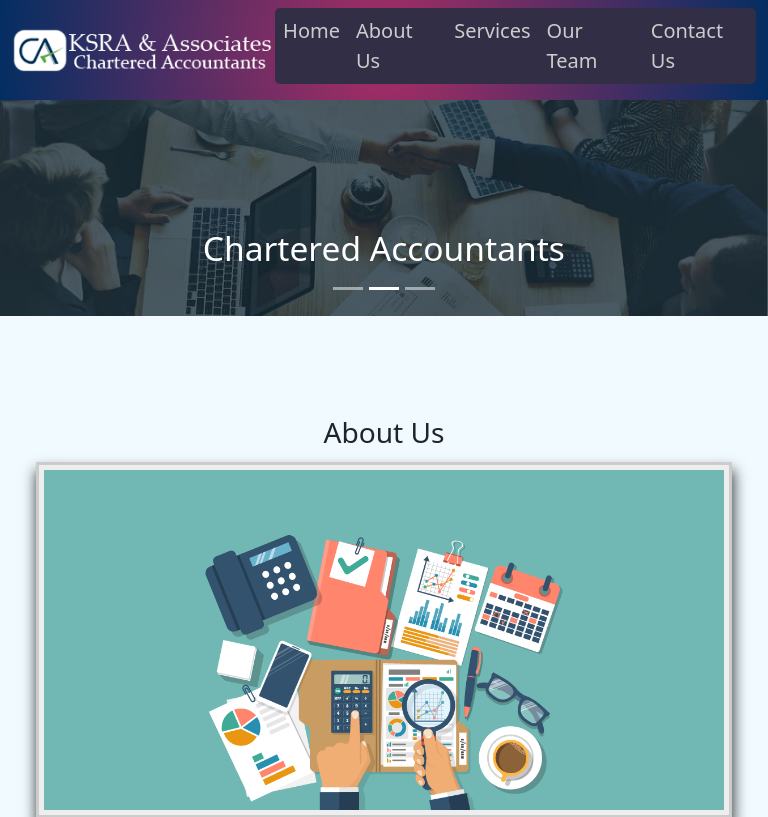
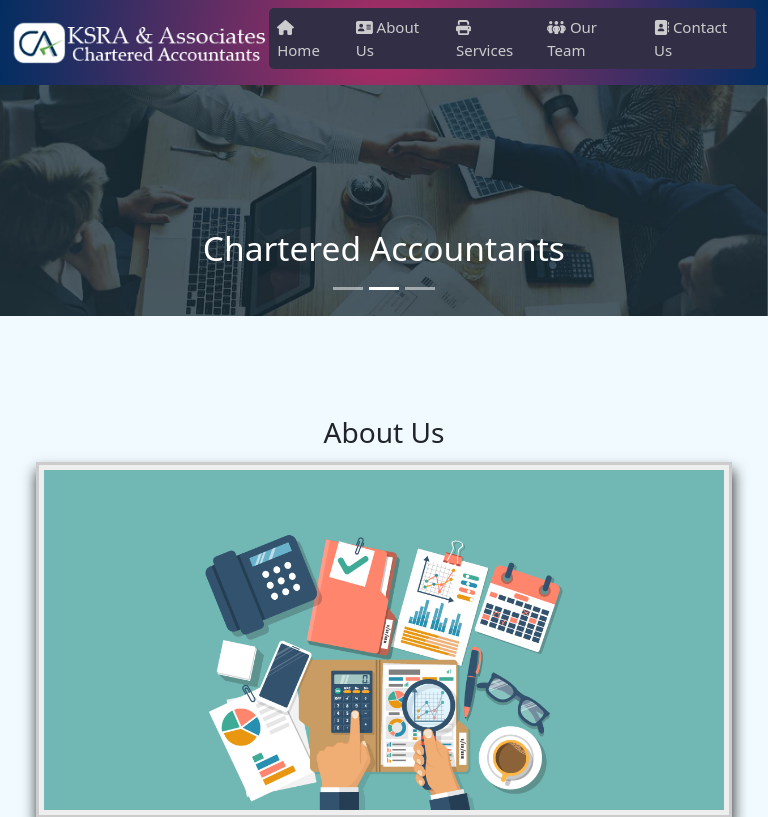
Before and after one commit to bharghavj6/KSRA, a plain HTML site: page index.html in a window 768 px wide. Shown: the top 817 px of the page. Drawn offline with Linux system fonts and the light colour scheme.

Commit message:
nav icons

```diff
--- a/css/style.css
+++ b/css/style.css
@@ -66,6 +66,15 @@ font-size: 20px;
         width: 200px;
     }
 }
+@media (min-width:768px) and (max-width:898px){
+    .navbar-nav li a{
+        font-size: 15px!important;
+    }
+    .img-fluid{
+        width:260px!important;
+    }
+}
+
 .navbar-toggler{
     padding:2px 4px!important;
 }
--- a/index.html
+++ b/index.html
@@ -8,12 +8,14 @@
         <link rel="stylesheet" href="css/style.css">
         <link rel="stylesheet" href="css/bootstrap/bootstrap.min.css">
         <link rel="stylesheet" href="css/animate.min.css">
+        <link rel="stylesheet" href="css/fontawesome/css/all.min.css">
         <link href="css/aos.css" rel="stylesheet">
         <link rel="icon" type="image/x-icon" href="img/favicon.ico">
         <script  src="js/bootstrap/bootstrap.min.js"></script>
         <script  src="css/fontawesome/js/brands.min.js"></script>
         <script  src="css/fontawesome/js/solid.min.js"></script>
         <script  src="css/fontawesome/js/fontawesome.min.js"></script>
+        <script  src="css/fontawesome/js/regular.min.js"></script>
         <script  src="js/jquery-3.6.4.slim.min.js"></script>
         <script src="js/aos.js"></script>
         <script  src="js/jscript.js"></script>
@@ -76,27 +78,31 @@
               <li class="nav-item">
 
                 <a class="nav-link active" aria-current="page" href="#">
-                  <!-- <i class="fa-solid fa-house"></i> -->
+                  <i class="fa-solid fa-house"></i>
                   <span data-bs-toggle="collapse" data-bs-target=".navbar-collapse.show">Home</span>
                 </a>
               </li>
               <li class="nav-item">
                 <a class="nav-link" href="#about">
+                  <i class="fa-solid fa-address-card"></i>
                   <span data-bs-toggle="collapse" data-bs-target=".navbar-collapse.show">About Us</span>
                 </a>
               </li>
               <li class="nav-item">
                 <a class="nav-link" href="#services">
+                  <i class="fa-solid fa-print"></i>
                   <span data-bs-toggle="collapse" data-bs-target=".navbar-collapse.show">Services</span>
                 </a>
               </li>
               <li class="nav-item">
                 <a class="nav-link" href="#team">
+                  <i class="fa-solid fa-people-group"></i>
                   <span data-bs-toggle="collapse" data-bs-target=".navbar-collapse.show">Our Team</span>
                 </a>
               </li>
               <li class="nav-item">
                 <a class="nav-link" href="#fotr">
+                  <i class="fa-solid fa-address-book"></i>
                   <span data-bs-toggle="collapse" data-bs-target=".navbar-collapse.show">Contact Us</span>
                 </a>
               </li>
```
